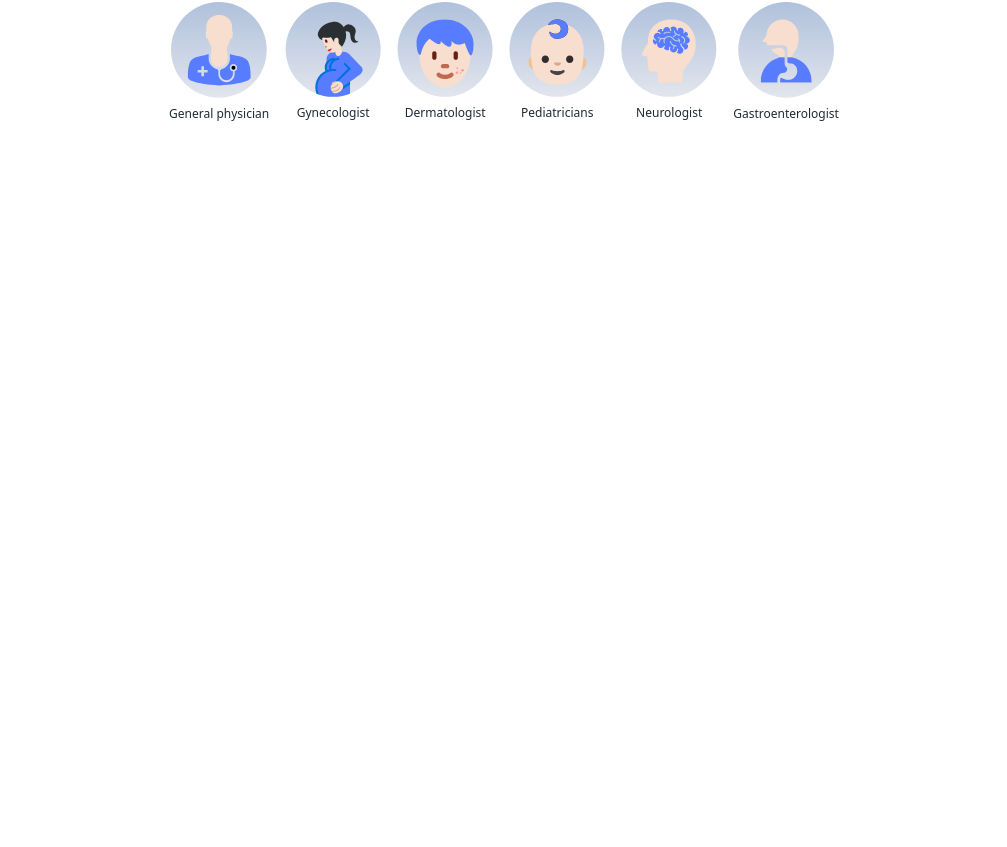
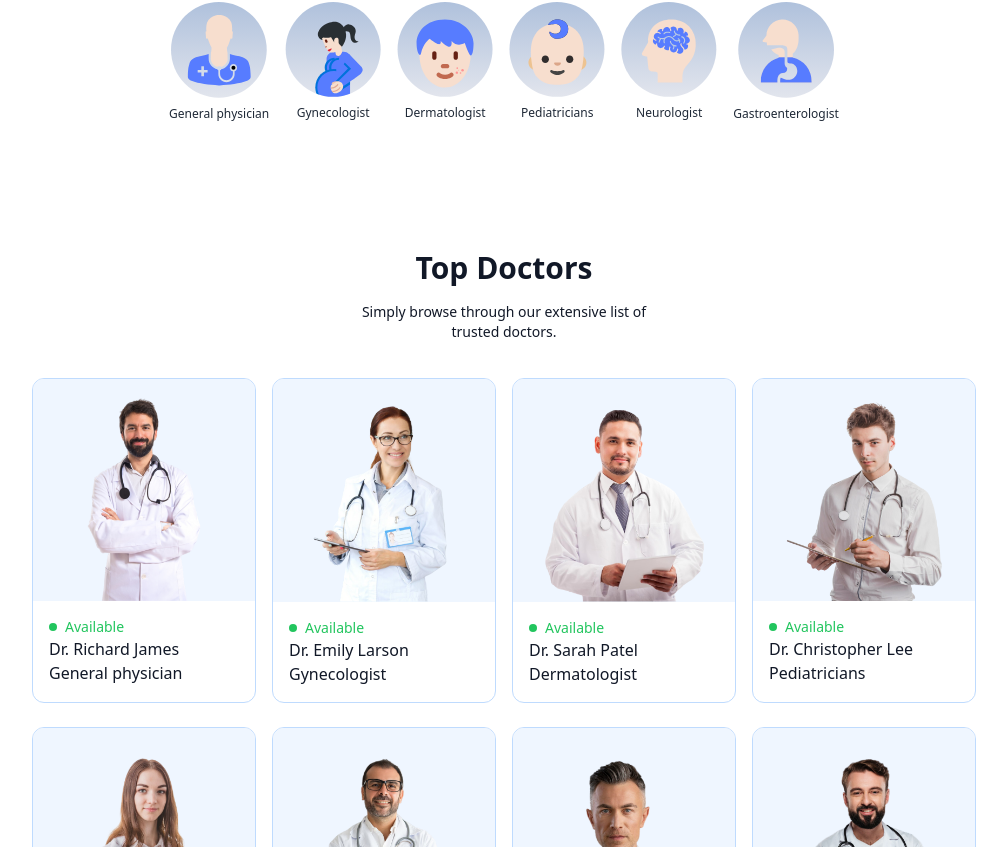
Before and after one commit to SachindaBandara/Doctor-Appoinment-Booking-Website-using-React, a React (Vite) app in the folder frontend/: page / in a window 1280 px wide. Shown: the part 873-1720 px from the top of the page, without its empty margins (136-1143 px from the left). Before the commit the page ends 1059 px from the top, so only its background shows below. Built offline with nearby package versions, Linux system fonts and the light colour scheme.

Commit message:
add top doctors

```diff
--- a/frontend/src/components/TopDoctors.jsx
+++ b/frontend/src/components/TopDoctors.jsx
@@ -1,9 +1,28 @@
 import React from 'react'
+import { doctors } from '../assets/assets'
 
 const TopDoctors = () => {
   return (
-    <div>
+    <div className='flex flex-col items-center gap-4 my-16 text-gray-900 md:mx-10'>
+      <h1 className='text-3xl font-bold'>Top Doctors</h1>
+      <p className='sm:w-1/3 text-center text-sm'>Simply browse through our extensive list of trusted doctors.</p>
+      <div className='w-full grid grid-cols-auto gap-4 pt-5 gap-y-6 px-3 sm:px-0'>
+        {doctors.slice(0,10).map((item,index)=>(
+            <div className='border border-blue-200 rounded-xl overflow-hidden cursor-pointer hover:tanslate-y-[-10px] transition-all duration-500' key={index}>
+                <img className='bg-blue-50 ' src={item.image} alt="" />
+                <div className='p-4'>
+                    <div className='flex items-center gap-2 text-sm text-center text-green-500'>
+                        <p className='w-2 h-2 bg-green-500 rounded-full'></p>
+                        <p>Available</p>
+                    </div>
+                    <p>{item.name}</p>
+                    <p>{item.speciality}</p>
+                </div>
+            </div>
+        ))}
+      </div>
 
+      <button>more</button>
     </div>
   )
 }
--- a/frontend/tailwind.config.js
+++ b/frontend/tailwind.config.js
@@ -8,6 +8,9 @@
     extend: {
       colors:{
         'primary':"#5f6FFF"
+      },
+      gridTemplateColumns:{
+        'auto':'repeat(auto-fill, minmax(200px, 1fr))'
       }
     },
   },
```
